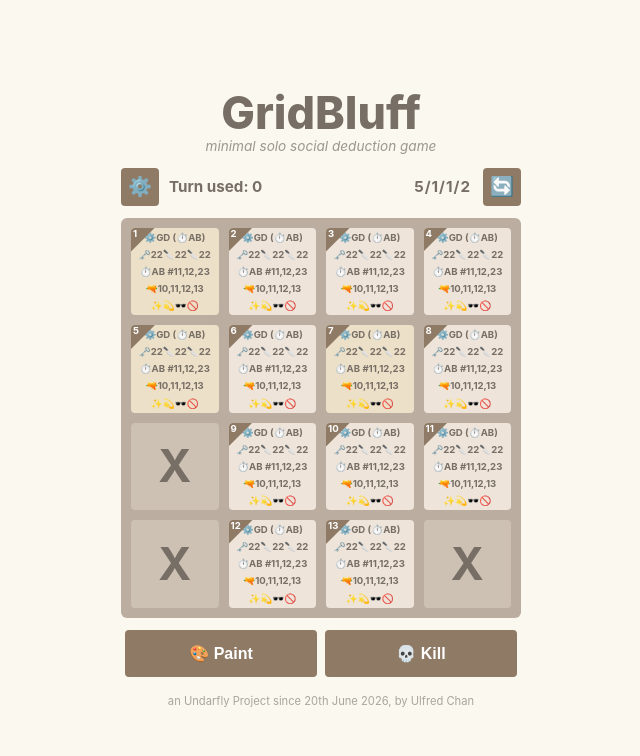
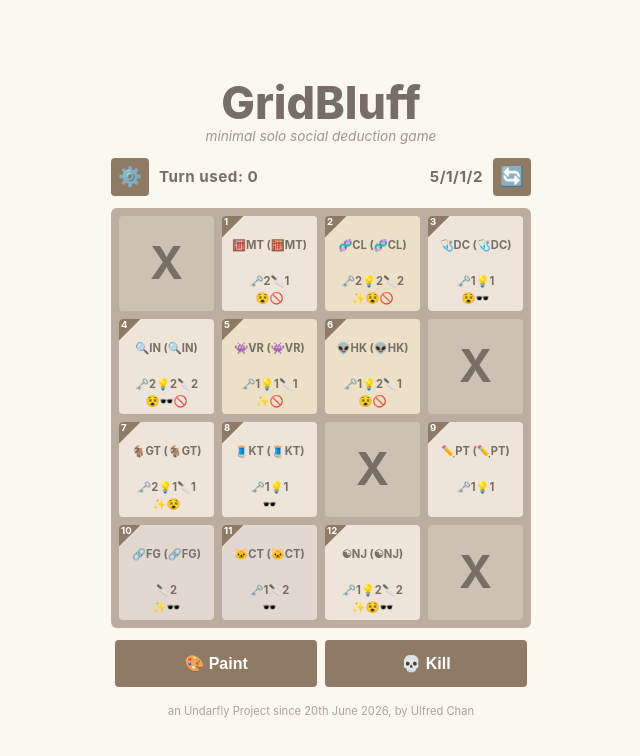
Before and after one commit to undarr/gridbluff, a React (Vite) app: page / in a window 1280 px wide. Shown: the top 756 px of the page, without its empty margins (319-959 px from the left). Built offline with nearby package versions, Linux system fonts and the light colour scheme.

Commit message:
Test font size 3?4?

```diff
--- a/src/App.css
+++ b/src/App.css
@@ -1,7 +1,7 @@
-/* 1. FORCE NO SCROLL & BOX MODEL */
+/* 1. GLOBAL RESET & SCROLL LOCK */
 * {
   box-sizing: border-box;
-  -webkit-tap-highlight-color: transparent; /* Removes blue tap box on mobile */
+  -webkit-tap-highlight-color: transparent;
 }
 
 html, body {
@@ -9,38 +9,37 @@ html, body {
   padding: 0;
   width: 100%;
   height: 100%;
-  overflow: hidden; /* No scroll allowed */
-  position: fixed; /* Prevents "bounce" scroll on iOS */
+  overflow: hidden;
+  position: fixed;
   background-color: #faf8ef;
   font-family: -apple-system, BlinkMacSystemFont, "Segoe UI", Roboto, sans-serif;
   color: #776e65;
+  touch-action: none; /* Prevents pull-to-refresh and gestures */
 }
 
-/* 2. THE VIEWPORT CONTAINER (Prevents Overflow) */
+/* 2. LAYOUT CONTAINERS */
 .main-viewport {
   width: 100%;
-  height: 100dvh; /* Dynamic height for mobile browsers */
+  height: 100dvh;
   display: flex;
   justify-content: center;
   align-items: center;
   overflow: hidden;
 }
 
-/* 3. THE GAME WRAPPER (Centers everything) */
 .game-container {
-  width: 90%; /* Leaves small gap on sides to prevent right-overflow */
-  max-width: 400px;
+  width: 92%;
+  max-width: 420px;
   display: flex;
   flex-direction: column;
   gap: 12px;
   text-align: center;
 }
 
-/* 4. BRANDING & TEXT */
+/* 3. BRANDING & BARS */
 .title { font-size: 2.8rem; font-weight: 800; margin: 0; line-height: 1; }
 .subtitle { font-size: 0.85rem; margin: 2px 0; opacity: 0.7; font-style: italic; }
 
-/* 5. BARS (Centered by Flexbox) */
 .control-bar, .tool-bar {
   display: flex;
   justify-content: space-between;
@@ -48,29 +47,19 @@ html, body {
   width: 100%;
 }
 
-.control-left { display: flex; align-items: center; gap: 10px; }
-.turns { font-weight: bold; font-size: 0.95rem; }
-
-/* ... existing styles ... */
-
-.control-right {
+.control-left, .control-right {
   display: flex;
   align-items: center;
-  gap: 12px; /* Space between the text and the reset button */
+  gap: 10px;
 }
 
-.stats-text {
+.turns, .stats-text {
   font-weight: bold;
   font-size: 0.95rem;
-  color: #776e65;
-  letter-spacing: 1px;
+  letter-spacing: 0.5px;
 }
 
-
-/* ... rest of your styles ... */
-
-
-/* 6. BUTTONS */
+/* 4. BUTTONS */
 .square-btn {
   background-color: #8f7a66;
   border: none;
@@ -80,6 +69,9 @@ html, body {
   color: white;
   font-size: 1.2rem;
   cursor: pointer;
+  display: flex;
+  justify-content: center;
+  align-items: center;
 }
 
 .tool-btn {
@@ -93,22 +85,23 @@ html, body {
   font-size: 1rem;
   cursor: pointer;
   margin: 0 4px;
+  transition: transform 0.1s ease;
 }
 
-/* 7. THE GRID */
+.tool-btn:active { transform: scale(0.96); }
+
+/* 5. THE GRID SYSTEM */
 .grid-layer {
   background-color: #bbada0;
   width: 100%;
   aspect-ratio: 1 / 1;
-  padding: 10px;
+  padding: 8px;
   border-radius: 6px;
   display: grid;
   grid-template-columns: repeat(4, 1fr);
   grid-template-rows: repeat(4, 1fr);
-  gap: 10px;
+  gap: 8px;
 }
-
-/* THE ID TRIANGLE */
 
 .cell {
   background-color: #cdc1b4;
@@ -117,70 +110,58 @@ html, body {
   flex-direction: column;
   justify-content: space-between;
   align-items: center;
-  padding: 4px 0;
+  padding: 6px 2px;
   font-weight: bold;
+  position: relative;
+  overflow: hidden;
   transition: transform 0.1s ease;
-  position: relative; /* Added to allow absolute triangle positioning */
-  overflow: hidden; /* Keeps triangle corners from sticking out */
 }
 
+/* Role Specific Colors */
+.cell-villager { background-color: #eee4da; }
+.cell-outcast  { background-color: #e2d8cf; }
+.cell-minion   { background-color: #ede0c8; }
+.cell-empty    { justify-content: center; }
+
+/* Interactive State */
+.cell.is-clickable:active {
+  transform: scale(0.96) !important;
+}
+
+/* 6. ID TRIANGLE */
 .id-triangle {
   position: absolute;
   top: 0;
   left: 0;
-  width: 24px; /* Size of the triangle corner */
-  height: 24px;
-  background-color: #8f7a66; /* Theme color */
-  /* Creates a triangle from Top-Left to Bottom-Left to Top-Right */
+  width: 22px;
+  height: 22px;
+  background-color: #8f7a66;
   clip-path: polygon(0 0, 100% 0, 0 100%);
   display: flex;
-  padding-left: 2px;
-  padding-top: 1px;
+  padding: 1px 0 0 2px;
+  z-index: 5;
 }
 
 .id-number {
   color: white;
   font-size: 0.6rem;
-  font-weight: bold;
   line-height: 1;
 }
 
-.cell.is-clickable:active {
-  transform: scale(0.96) !important;
+/* 7. UTILITY & TEXT */
+.text-xs {
+  font-size: clamp(0.55rem, 2vw, 0.7rem);
+  line-height: 1.2;
+  white-space: nowrap;
+  display: block;
+  height: 1.1em;
 }
 
-/* 8. CELL STYLES & TRANSFORM FIX */
-.cell {
-  background-color: #cdc1b4;
-  border-radius: 4px;
-  display: flex;
-  flex-direction: column;
-  justify-content: space-between;
-  align-items: center;
-  padding: 4px 0;
-  font-weight: bold;
-  transition: transform 0.1s ease; /* Fast transition for the snap effect */
-}
+.text-xl { font-size: 2.8rem; font-weight: bold; }
 
-/* This is the scale transform for non-empty cells */
-.cell.is-clickable:active {
-  transform: scale(0.96) !important;
-}
+.bg-paint { background-color: #4CAF50; }
+.bg-kill  { background-color: #f44336; }
 
-.cell-good { background-color: #eee4da; }
-.cell-evil { background-color: #ede0c8; }
-.cell-empty { justify-content: center; }
-
-/* Text Sizing */
-.text-xs { font-size: 0.6rem; text-transform: uppercase;}
-.text-md { font-size: 1.2rem; }
-.text-xl { font-size: 2.8rem; }
-
-/* 9. TOOL STATES */
-.bg-paint { background-color: #4CAF50; }
-.bg-kill { background-color: #f44336; }
-
-/* 10. FOOTER */
 .footer-credits {
   font-size: 0.7rem;
   opacity: 0.6;
@@ -188,9 +169,10 @@ html, body {
   line-height: 1.4;
 }
 
-/* FIX FOR SMALLER PHONES */
+/* 8. SMALL SCREEN ADJUSTMENTS */
 @media (max-height: 650px) {
   .title { font-size: 2rem; }
   .game-container { gap: 8px; }
   .grid-layer { gap: 6px; padding: 6px; }
+  .tool-btn { padding: 10px 0; }
 }
--- a/src/App.jsx
+++ b/src/App.jsx
@@ -1,36 +1,69 @@
 import React, { useState, useEffect } from 'react';
 import './App.css';
+
+// Character Lists
+const villagers = ["🙏CF","🏹SL","🎀CP","🐐GT","💖HL","🔮FT","🩺DC","🧙🏻WZ","⚖️JG","🧵KT","☯︎NJ","🕵UC","🔍IN","📡RD","📌LC","📬MM","☂️WM","🔧AR","🧮MT","⚜️BI","👁️XR","📚LI","🎭MA","✏️PT"];
+const outcasts = ["🔗FG","🍺DK","🤵🏻BT","🚨AL","🐱CT","⚡JM","🤪PV","🤡JK"];
+const minions = ["👹DM","👽HK","📣RC","👾VR","🧪PN","👻GH","🧬CL","🎃MB","👤CM"];
+const activate = ["🏹SL","🎀CP","🧙🏻WZ","⚖️JG","🔍IN","🔧AR","👁️XR","📚LI"];
 
 function App() {
   const [grid, setGrid] = useState([]);
   const [turns, setTurns] = useState(0);
   const [activeTool, setActiveTool] = useState(null);
 
+  const shuffle = (array) => {
+    let arr = [...array];
+    for (let i = arr.length - 1; i > 0; i--) {
+      const j = Math.floor(Math.random() * (i + 1));
+      [arr[i], arr[j]] = [arr[j], arr[i]];
+    }
+    return arr;
+  };
+
+  const getRandomInt = () => Math.floor(Math.random() * 3); // 0, 1, or 2
+  const getRandomBool = () => Math.random() < 0.5;
+
+  const createPlayer = (role, type) => ({
+    type,
+    char: role,
+    app: role,
+    converted: getRandomBool(),
+    corrupt: getRandomBool(),
+    jammed: getRandomBool(),
+    blurred: getRandomBool(),
+    revealed: getRandomInt(),
+    used: getRandomInt(),
+    killed: getRandomInt(),
+  });
+
   const initializeGrid = () => {
-    // 1. Create the pool
-    const pool = [
-      ...Array(3).fill({ type: 'empty' }),
-      ...Array(3).fill({ type: 'evil' }),
-      ...Array(10).fill({ type: 'good' })
+    // Select random unique characters from pools
+    const selectedVillagers = shuffle(villagers).slice(0, 7).map(v => createPlayer(v, 'villager'));
+    const selectedOutcasts = shuffle(outcasts).slice(0, 2).map(o => createPlayer(o, 'outcast'));
+    const selectedMinions = shuffle(minions).slice(0, 3).map(m => createPlayer(m, 'minion'));
+
+    // Create pool of 12 players and 4 empty cells
+    let pool = [
+      ...selectedVillagers,
+      ...selectedOutcasts,
+      ...selectedMinions,
+      ...Array(4).fill({ type: 'empty' })
     ];
 
-    // 2. Shuffle
-    const shuffled = [...pool];
-    for (let i = shuffled.length - 1; i > 0; i--) {
-      const j = Math.floor(Math.random() * (i + 1));
-      [shuffled[i], shuffled[j]] = [shuffled[j], shuffled[i]];
-    }
+    // Shuffle total grid
+    let shuffledPool = shuffle(pool);
 
-    // 3. Assign IDs (Skipping empty cells)
+    // Assign IDs (Skipping empty cells)
     let currentId = 1;
-    const gridWithIds = shuffled.map(cell => {
+    const finalGrid = shuffledPool.map(cell => {
       if (cell.type !== 'empty') {
         return { ...cell, id: currentId++ };
       }
       return cell;
     });
 
-    setGrid(gridWithIds);
+    setGrid(finalGrid);
     setTurns(0);
     setActiveTool(null);
   };
@@ -39,20 +72,9 @@ function App() {
     initializeGrid();
   }, []);
 
-  const handleCellClick = (type) => {
-    if (type !== 'empty') {
-      setTurns(prev => prev + 1);
-    }
-  };
-
-  const toggleTool = (tool) => {
-    setActiveTool(prev => prev === tool ? null : tool);
-  };
-
   return (
     <div className="main-viewport">
       <div className="game-container">
-
         <header className="branding">
           <h1 className="title">GridBluff</h1>
           <p className="subtitle">minimal solo social deduction game</p>
@@ -63,8 +85,6 @@ function App() {
             <button className="square-btn" onClick={() => alert('Settings')}>⚙️</button>
             <span className="turns">Turn used: {turns}</span>
           </div>
-
-        {/* New container for the right side elements */}
           <div className="control-right">
             <span className="stats-text">5/1/1/2</span>
             <button className="square-btn" onClick={initializeGrid}>🔄</button>
@@ -76,9 +96,8 @@ function App() {
             <div
               key={index}
               className={`cell cell-${cell.type} ${cell.type !== 'empty' ? 'is-clickable' : ''}`}
-              onClick={() => handleCellClick(cell.type)}
+              onClick={() => cell.type !== 'empty' && setTurns(t => t + 1)}
             >
-              {/* The ID Triangle */}
               {cell.id && (
                 <div className="id-triangle">
                   <span className="id-number">{cell.id}</span>
@@ -89,11 +108,17 @@ function App() {
                 <span className="text-xl">X</span>
               ) : (
                 <>
-                  <span className="text-xs">⚙️GD (⏱️AB)</span>
-                  <span className="text-xs">🗝️22🔪22🔪22</span>
-                  <span className="text-xs">⏱️AB #11,12,23</span>
-                  <span className="text-xs">🔫10,11,12,13</span>
-                  <span className="text-xs">✨💫🕶️🚫</span>
+                  <span className="text-xs"></span>
+                  <span className="text-xs">{cell.char} ({cell.app})</span>
+                  <span className="text-xs"></span>
+                  <span className="text-xs">
+                    {cell.revealed > 0 ? `🗝️${cell.revealed}` : ""}
+                    {cell.used > 0 ? `💡${cell.used}` : ""}
+                    {cell.killed > 0 ? `🔪${cell.killed}` : ""}
+                  </span>
+                  <span className="text-xs">
+                    {cell.converted ? "✨" : ""}{cell.corrupt ? "😵" : ""}{cell.blurred ? "🕶️" : ""}{cell.jammed ? "🚫" : ""}
+                  </span>
                 </>
               )}
             </div>
@@ -101,24 +126,13 @@ function App() {
         </div>
 
         <div className="tool-bar">
-          <button
-            className={`tool-btn ${activeTool === 'paint' ? 'bg-paint' : ''}`}
-            onClick={() => toggleTool('paint')}
-          >
-            🎨 Paint
-          </button>
-          <button
-            className={`tool-btn ${activeTool === 'kill' ? 'bg-kill' : ''}`}
-            onClick={() => toggleTool('kill')}
-          >
-            💀 Kill
-          </button>
+          <button className={`tool-btn ${activeTool === 'paint' ? 'bg-paint' : ''}`} onClick={() => setActiveTool(activeTool === 'paint' ? null : 'paint')}>🎨 Paint</button>
+          <button className={`tool-btn ${activeTool === 'kill' ? 'bg-kill' : ''}`} onClick={() => setActiveTool(activeTool === 'kill' ? null : 'kill')}>💀 Kill</button>
         </div>
 
         <footer className="footer-credits">
           an Undarfly Project since 20th June 2026, by Ulfred Chan
         </footer>
-
       </div>
     </div>
   );
```
Lines whose indentation alone changed are shown as unchanged.
